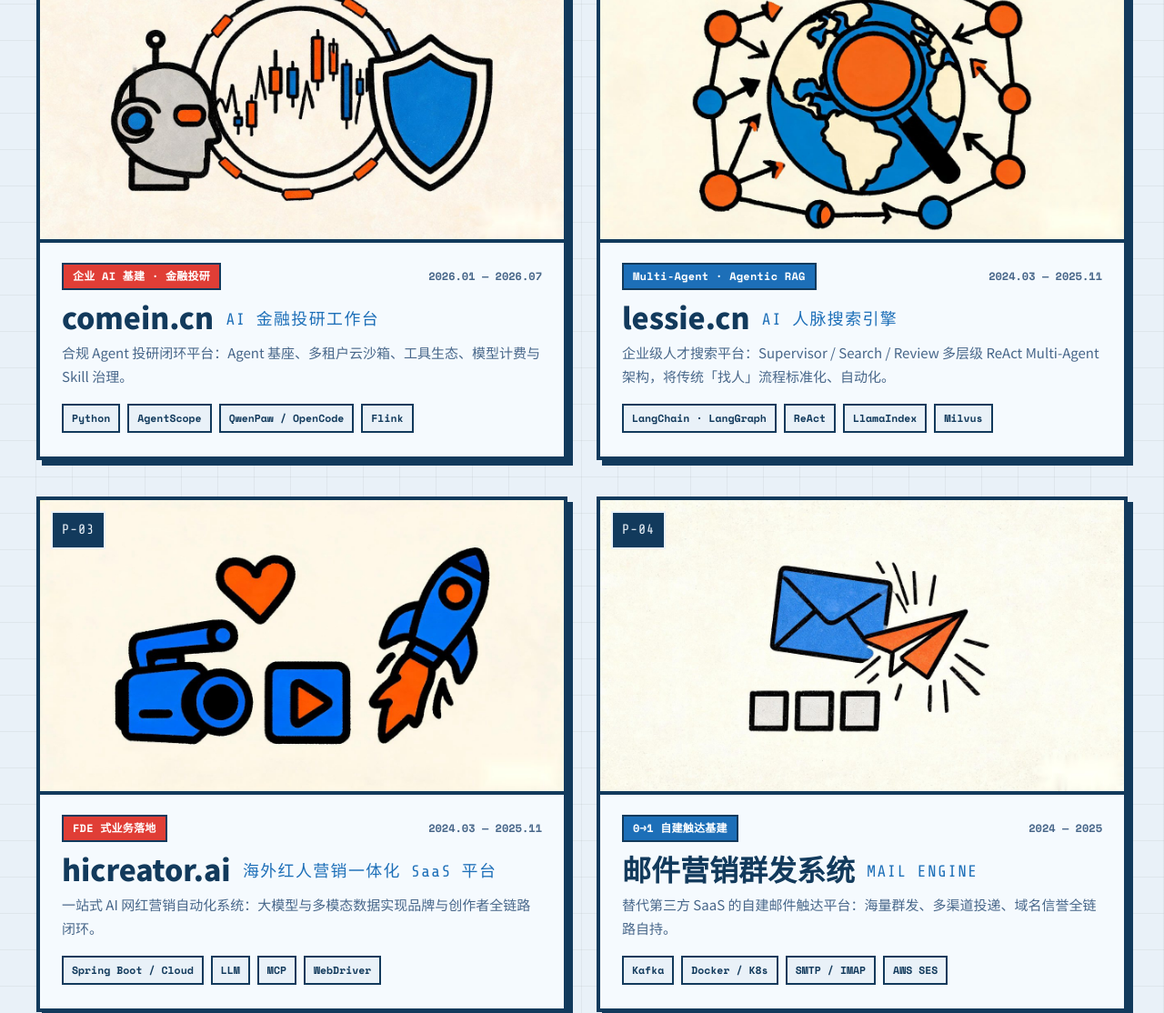
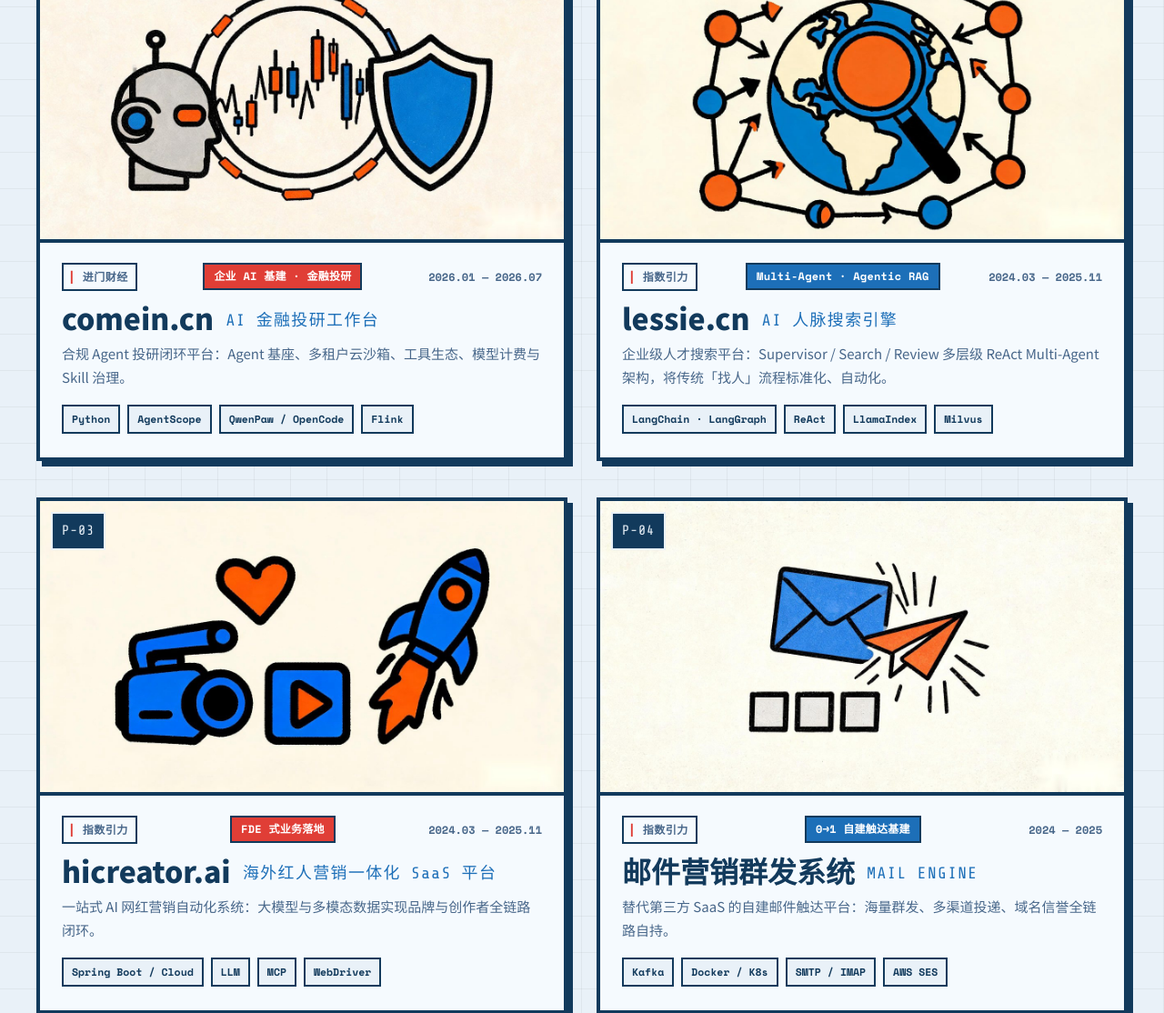
Before and after one commit to shenge-work/shenge-work.github.io, a plain HTML site: page index.html in a window 1280 px wide. Shown: the part 4318-5432 px from the top of the page at 91% size. Drawn offline with nearby package versions, Linux system fonts and the light colour scheme.

Commit message:
feat: 项目卡片新增所属公司标签（proj-co）

```diff
--- a/css/style.css
+++ b/css/style.css
@@ -983,6 +983,18 @@
 .proj-card:focus-visible .proj-hover-ui { opacity: 1; background: rgba(20, 19, 17, .32); }
 .proj-body { padding: 22px 24px 26px; }
 .proj-meta { display: flex; justify-content: space-between; align-items: center; gap: 10px; flex-wrap: wrap; margin-bottom: 10px; }
+.proj-co {
+  font-family: var(--font-mono);
+  font-size: 12px;
+  font-weight: 700;
+  color: var(--ink-soft);
+  border: 2px solid var(--ink);
+  background: var(--card);
+  padding: 3px 8px;
+  letter-spacing: 0.04em;
+  white-space: nowrap;
+}
+.proj-co::before { content: "▎"; color: var(--orange); margin-right: 5px; }
 .proj-year { font-family: var(--font-mono); font-size: 12px; font-weight: 700; color: var(--ink-soft); }
 .proj-title { font-family: var(--font-display); font-weight: 900; font-size: clamp(24px, 3vw, 32px); line-height: 1.2; }
 .proj-title-en {
--- a/data/site-data.js
+++ b/data/site-data.js
@@ -309,6 +309,7 @@
       "imgAlt": "AI 金融投研工作台项目封面——机器人与K线图盾牌插画",
       "badge": "企业 AI 基建 · 金融投研",
       "badgeCls": "tag-orange",
+      "company": "进门财经",
       "year": "2026.01 — 2026.07",
       "yearDetail": "2026.01 — 2026.07 · 进门财经 · AI 团队主力研发",
       "title": "comein.cn",
@@ -350,6 +351,7 @@
       "imgAlt": "AI 人脉搜索引擎项目封面——地球仪与放大镜节点连线插画",
       "badge": "Multi-Agent · Agentic RAG",
       "badgeCls": "tag-blue",
+      "company": "指数引力",
       "year": "2024.03 — 2025.11",
       "yearDetail": "2024.03 — 2025.11 · Lessie · 创始团队核心研发",
       "title": "lessie.cn",
@@ -396,6 +398,7 @@
       "imgAlt": "海外红人营销一体化 SaaS 平台项目封面——摄像机爱心与火箭插画",
       "badge": "FDE 式业务落地",
       "badgeCls": "tag-orange",
+      "company": "指数引力",
       "year": "2024.03 — 2025.11",
       "yearDetail": "2024.03 — 2025.11 · Lessie · 端到端交付",
       "title": "hicreator.ai",
@@ -437,6 +440,7 @@
       "imgAlt": "海外邮件群发系统项目封面——信封纸飞机与队列插画",
       "badge": "0→1 自建触达基建",
       "badgeCls": "tag-blue",
+      "company": "指数引力",
       "year": "2024 — 2025",
       "yearDetail": "2024 — 2025 · Lessie · 独立负责",
       "title": "邮件营销群发系统",
@@ -478,6 +482,7 @@
       "imgAlt": "多渠道潜客 CRM 项目封面——商店门面与转化漏斗插画",
       "badge": "日活 10W+ · 企业级 CRM",
       "badgeCls": "tag-blue",
+      "company": "周生生",
       "year": "2021.09 — 2023.06",
       "yearDetail": "2021.09 — 2023.06 · 周生生（中国）商业 · Java 开发工程师",
       "title": "多渠道潜客 CRM",
--- a/data/site-data.json
+++ b/data/site-data.json
@@ -306,6 +306,7 @@
       "imgAlt": "AI 金融投研工作台项目封面——机器人与K线图盾牌插画",
       "badge": "企业 AI 基建 · 金融投研",
       "badgeCls": "tag-orange",
+      "company": "进门财经",
       "year": "2026.01 — 2026.07",
       "yearDetail": "2026.01 — 2026.07 · 进门财经 · AI 团队主力研发",
       "title": "comein.cn",
@@ -347,6 +348,7 @@
       "imgAlt": "AI 人脉搜索引擎项目封面——地球仪与放大镜节点连线插画",
       "badge": "Multi-Agent · Agentic RAG",
       "badgeCls": "tag-blue",
+      "company": "指数引力",
       "year": "2024.03 — 2025.11",
       "yearDetail": "2024.03 — 2025.11 · Lessie · 创始团队核心研发",
       "title": "lessie.cn",
@@ -393,6 +395,7 @@
       "imgAlt": "海外红人营销一体化 SaaS 平台项目封面——摄像机爱心与火箭插画",
       "badge": "FDE 式业务落地",
       "badgeCls": "tag-orange",
+      "company": "指数引力",
       "year": "2024.03 — 2025.11",
       "yearDetail": "2024.03 — 2025.11 · Lessie · 端到端交付",
       "title": "hicreator.ai",
@@ -434,6 +437,7 @@
       "imgAlt": "海外邮件群发系统项目封面——信封纸飞机与队列插画",
       "badge": "0→1 自建触达基建",
       "badgeCls": "tag-blue",
+      "company": "指数引力",
       "year": "2024 — 2025",
       "yearDetail": "2024 — 2025 · Lessie · 独立负责",
       "title": "邮件营销群发系统",
@@ -475,6 +479,7 @@
       "imgAlt": "多渠道潜客 CRM 项目封面——商店门面与转化漏斗插画",
       "badge": "日活 10W+ · 企业级 CRM",
       "badgeCls": "tag-blue",
+      "company": "周生生",
       "year": "2021.09 — 2023.06",
       "yearDetail": "2021.09 — 2023.06 · 周生生（中国）商业 · Java 开发工程师",
       "title": "多渠道潜客 CRM",
--- a/js/main.js
+++ b/js/main.js
@@ -400,6 +400,7 @@
         '<span class="proj-no" aria-hidden="true">' + esc(p.no) + '</span>' +
         '<span class="proj-hover-ui" aria-hidden="true"><span class="proj-hover-btn">查看详情 <i>▶</i></span></span></div>' +
         '<div class="proj-body"><div class="proj-meta">' +
+        '<span class="proj-co"' + (p.company ? '' : ' hidden') + '>' + esc(p.company || '') + '</span>' +
         '<span class="tag ' + (p.badgeCls || 'tag-orange') + '">' + esc(p.badge) + '</span>' +
         '<span class="proj-year">' + esc(p.year) + '</span></div>' +
         '<h3 class="proj-title">' + esc(p.title) + ' <span class="proj-title-en">' + esc(p.titleEn) + '</span></h3>' +
```
